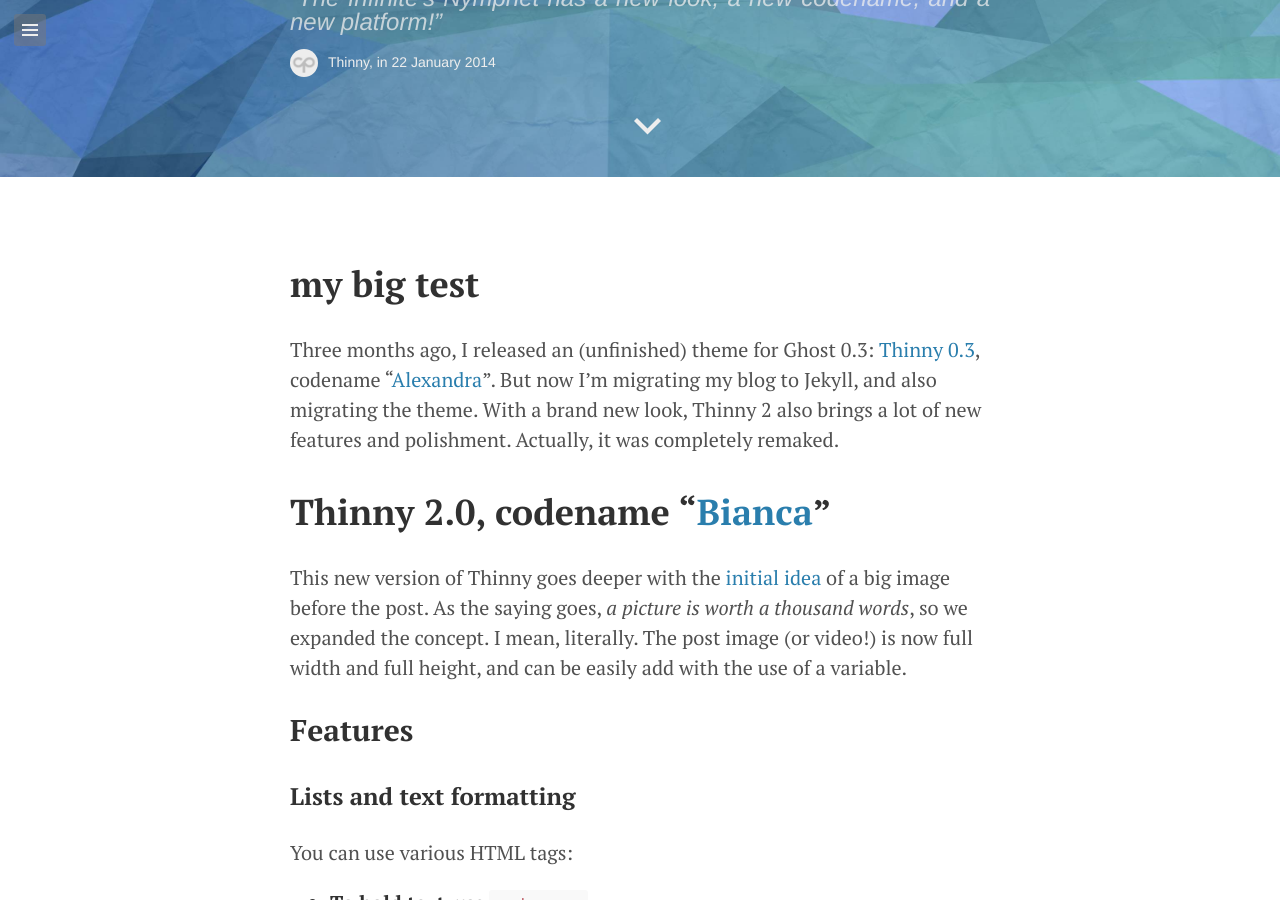
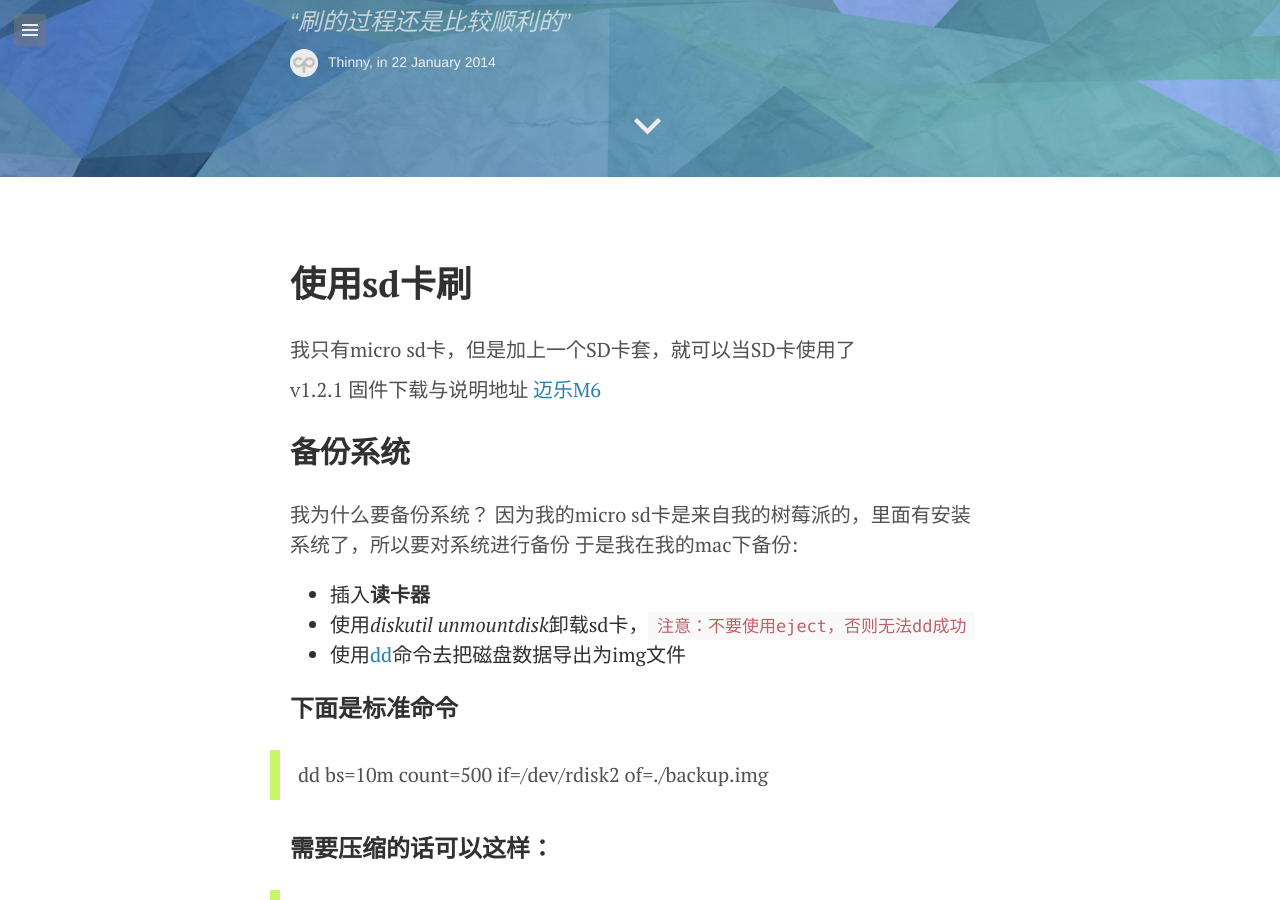
Before and after one commit to sherppard/sherppard.github.io, a Jekyll site: the page built from _posts/2014-01-22-thinny-2.md, in a window 1280 px wide and 900 px high, scrolled down 723 px. Built offline with Jekyll 4.4.1, drawn with Linux system fonts in a browser that asks for light colours; Markdown is read by kramdown in place of the engine named in the settings; some of the changed text lies outside the part shown.

Commit message:
2015-6-3-addtext

````diff
--- a/_posts/2014-01-22-thinny-2.md
+++ b/_posts/2014-01-22-thinny-2.md
@@ -1,81 +1,71 @@
 ---
 layout: post
-title: "Thinny 2: a Jekyll theme"
-quote: The Infinite's Nymphet has a new look, a new codename, and a new platform!
+title: "给迈乐M6-天猫魔盒刷v1.2.1的系统"
+quote: 刷的过程还是比较顺利的
 image: false
 video: false
 ---
 
-# my big test
+# 使用sd卡刷
 
-Three months ago, I released an (unfinished) theme for Ghost 0.3: [Thinny 0.3](http://github.com/camporez/Thinny), codename "[Alexandra](http://nikita2010.wikia.com/wiki/Alexandra_Udinov)".
-But now I'm migrating my blog to Jekyll, and also migrating the theme. With a brand new look, Thinny 2 also brings a lot of new features and polishment. Actually, it was completely remaked.
+我只有micro sd卡，但是加上一个SD卡套，就可以当SD卡使用了
 
-#Thinny 2.0, codename "[Bianca](http://memoriaglobo.globo.com/programas/entretenimento/novelas/caras-bocas/caras-bocas-bianca-isabelle-drummond.htm)"
+v1.2.1 固件下载与说明地址 [迈乐M6](http://www.hdpfans.com/thread-442690-1-1.html)
 
-This new version of Thinny goes deeper with the [initial idea](http://ghost-camporez.rhcloud.com/making-applications-icon-smaller-on-gnome-shells-top-panel/) of a big image before the post. As the saying goes, <cite>a picture is worth a thousand words</cite>, so we expanded the concept. I mean, literally. The post image (or video!) is now full width and full height, and can be easily add with the use of a variable.
-##Features
+## 备份系统
 
-### Lists and text formatting
+我为什么要备份系统？
+因为我的micro sd卡是来自我的树莓派的，里面有安装系统了，所以要对系统进行备份
+于是我在我的mac下备份:
+- 插入**读卡器**
+- 使用*diskutil unmountdisk*卸载sd卡，`注意：不要使用eject，否则无法dd成功`
+- 使用[dd](http://zh.wikipedia.org/wiki/Dd_%28Unix%29)命令去把磁盘数据导出为img文件
 
-You can use various HTML tags:
+### 下面是标准命令
+> dd bs=10m count=500 if=/dev/rdisk2 of=./backup.img
 
-- **To bold text**, use `<strong>`.
-- *To italicize text*, use `<em>`.
-- Abbreviations, like <abbr title="HyperText Markup Langage">HTML</abbr> should use `<abbr>`, with an optional `title` attribute for the full phrase.
+### 需要压缩的话可以这样：
+> dd bs=10m count=500 if=/dev/rdisk2 | gzip -9 > ./backup.img.gz
 
-1. Citations, like <cite>&mdash; {{ site.title }}</cite>, should use `<cite>`.
-2. <del>Deleted</del> text should use `<del>` and <ins>inserted</ins> text should use `<ins>`.
-3. Superscript <sup>text</sup> uses `<sup>` and subscript <sub>text</sub> uses `<sub>`.
+### 压缩文件的系统还原
+> gzip -c -d backup.img.gz | dd bs=10m of=/dev/rdisk2
 
-###Messages, code and images
+### 查看dd执行进度
+dd 是一个效率非常低的工具，但是却最可靠
+在另外一个终端下执行下面的命令
 
-<div class="message">This is a <strong>warning</strong> message. Now, you can keep falling in love with this theme...</div>
+```
+watch -n 5 killall -USR1 dd
+```
+
+## [刷固件教程](http://bbs.mele.cn/showtopic-2270.aspx)
+1.把sd卡烧录好后
+2.把魔盒断电
+3.插入SD卡
+4.魔盒加电
+5.魔盒指示灯开始闪烁
+6.指示灯不闪烁并且不亮就是刷机成功
+7.拔下sd卡，并且断电
+
+
+```
+def testhl():
+  print highlight
+```
+
+-------
+
 
 You can add `code elements` with highlight support:
-<div class="highlight"><pre><code class="ruby"><span class="p">{</span><span class="o">%</span> <span class="kp">include</span> <span class="n">image</span><span class="o">.</span><span class="n">html</span> <span class="n">url</span><span class="o">=</span><span class="s2">&quot;/media/2014-01-22-thinny-2/bianca.jpg&quot;</span> <span class="n">width</span><span class="o">=</span><span class="s2">&quot;100&#37;&quot;</span> <span class="n">description</span><span class="o">=</span><span class="s2">&quot;Image captions are supported out of the box. Brilliant!&quot;</span> <span class="o">%</span><span class="p">}</span></code></pre></div>
+<code class="python">
+  def testmarkdown():
+    print testmarkdown
+
+</code>
 
 Will output this:
 
 {% include image.html url="/media/2014-01-22-thinny-2/bianca.jpg" width="100%" description="Image captions are supported out of the box. Brilliant!" %}
 
-### Table
-
-Thinny also support html tag `<table>`:
-<table>
-  <thead>
-    <tr>
-      <th>Version</th>
-      <th>Codename</th>
-      <th>Platform</th>
-    </tr>
-  </thead>
-  <tbody>
-    <tr>
-      <td>[0.3](https://github.com/camporez/Thinny/releases/tag/v0.3-alexandra)</td>
-      <td>[Alexandra](http://nikita2010.wikia.com/wiki/Alexandra_Udinov)</td>
-      <td>Ghost 0.3.x</td>
-    </tr>
-    <tr>
-      <td>[2.0](https://github.com/camporez/Thinny/releases/tag/v2.0-bianca)</td>
-      <td>[Bianca](http://memoriaglobo.globo.com/programas/entretenimento/novelas/caras-bocas/caras-bocas-bianca-isabelle-drummond.htm)</td>
-      <td>Jekyll</td>
-    </tr>
-    <tr>
-      <td>2.1</td>
-      <td>[Cosette](http://lesmiserables.wikia.com/wiki/Cosette)</td>
-      <td>Jekyll</td>
-    </tr>
-  </tbody>
-</table>
-
-### Mobile version
-
-<strong>Coming soon...</strong>
-
-### Quote
-
-> Did you liked it? You can [download Thinny on GitHub](https://github.com/camporez/Thinny/releases).
-
 -----
 Want to see something else added? [Open an issue](https://github.com/camporez/camporez.github.io/issues/new).
````
